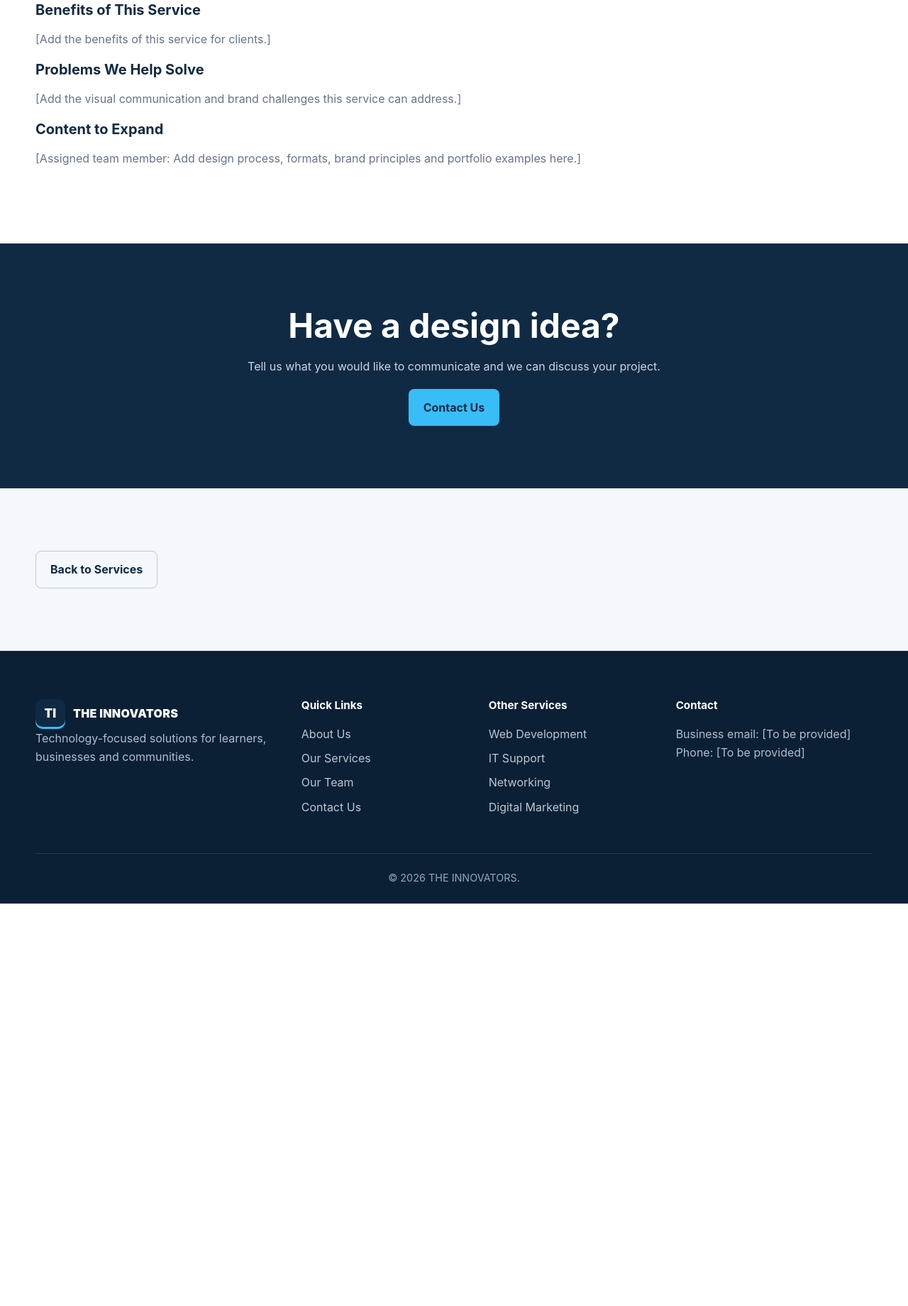
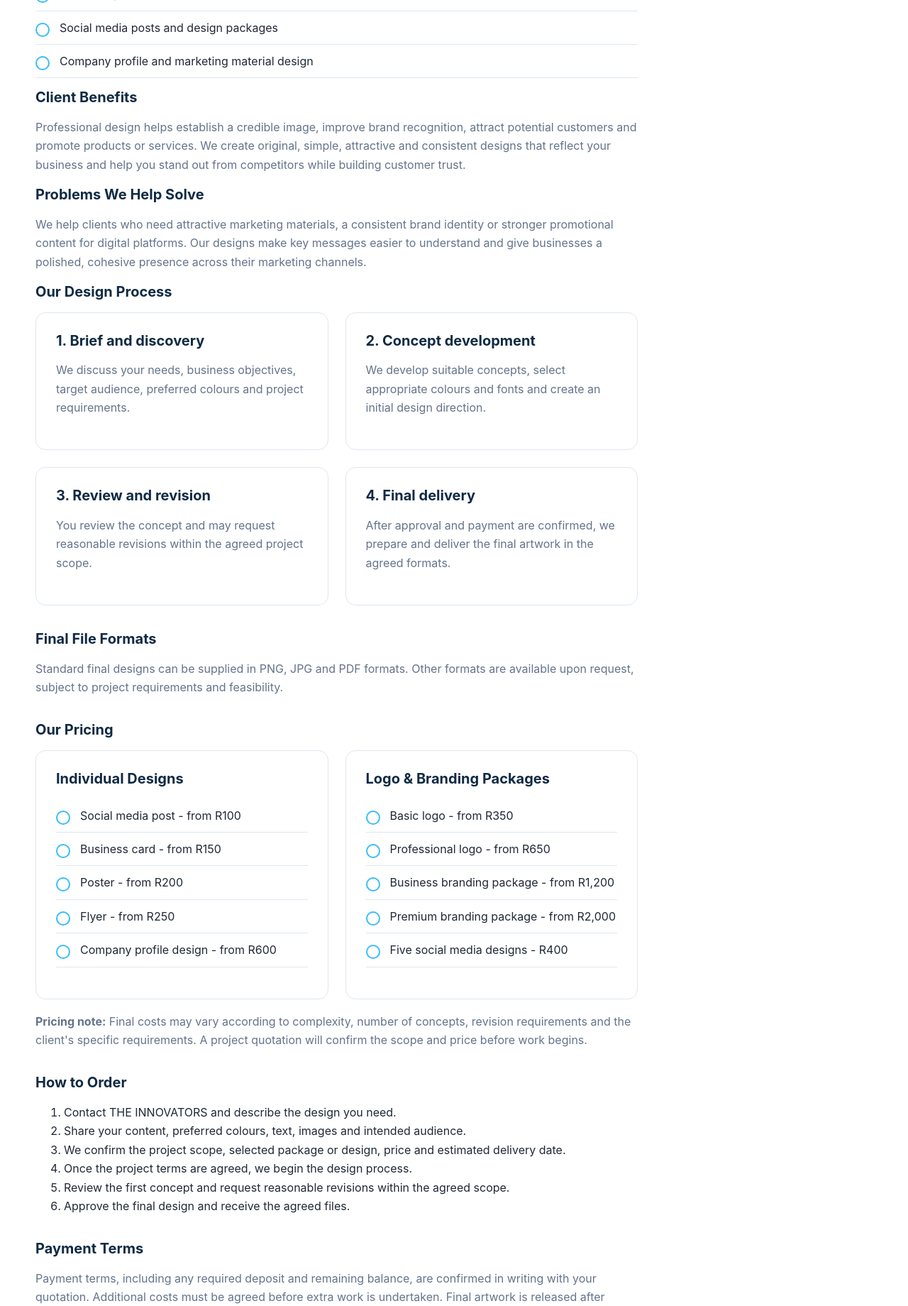
Before and after one commit to Nikholethu/innovators, a plain HTML site: page services/design.html in a window 1280 px wide. Shown: the part 960-2800 px from the top of the page at 71% size. Before the commit the page ends 2233 px from the top, so only its background shows below. Drawn offline with Linux system fonts and the light colour scheme.

Commit message:
Add files via upload

```diff
--- a/services/design.html
+++ b/services/design.html
@@ -1,5 +1,124 @@
 <!doctype html><html lang="en-ZA"><head><meta charset="utf-8"><meta name="viewport" content="width=device-width,initial-scale=1"><meta name="description" content="Graphic design services from THE INNOVATORS."><title>Graphic Design | THE INNOVATORS</title><link rel="stylesheet" href="../assets/css/style.css"></head><body>
 <header class="site-header"><div class="container navbar"><a class="brand" href="../index.html"><span class="brand-mark">TI</span><span class="brand-text">THE INNOVATORS</span></a><button class="nav-toggle" type="button" aria-label="Open navigation" aria-expanded="false"><span></span><span></span><span></span></button><nav class="nav-links"><a href="../index.html">Home</a><a href="../about.html">About Us</a><a class="active" href="../services.html">Services</a><a href="../team.html">Our Team</a><a href="../contact.html">Contact Us</a><a class="btn" href="../contact.html">Get in Touch</a></nav></div></header>
-<main><section class="page-banner"><div class="container"><div class="breadcrumb"><a href="../index.html">Home</a> / <a href="../services.html">Services</a> / Graphic Design</div><span class="eyebrow">Our Service</span><h1>Graphic Design</h1></div></section>
-<section class="section"><div class="container detail-layout"><article class="detail-main"><span class="eyebrow">Service Overview</span><h2>Visual communication with purpose</h2><h3>About This Service</h3><p>Creating visually appealing digital designs that help individuals and businesses communicate their brands effectively.</p><h3>What We Offer</h3><ul class="check-list"><li>Business branding</li><li>Logo design</li><li>Posters and flyers</li><li>Social media graphics</li><li>Marketing materials</li></ul><h3>Benefits of This Service</h3><p>[Add the benefits of this service for clients.]</p><h3>Problems We Help Solve</h3><p>[Add the visual communication and brand challenges this service can address.]</p><h3>Content to Expand</h3><p>[Assigned team member: Add design process, formats, brand principles and portfolio examples here.]</p></article><aside class="card detail-aside"><h3>Have a design project?</h3><p>Contact THE INNOVATORS to discuss your visual communication requirements.</p><a class="btn" href="../contact.html">Contact Us</a></aside></div></section><section class="section cta"><div class="container"><h2>Have a design idea?</h2><p>Tell us what you would like to communicate and we can discuss your project.</p><a class="btn" href="../contact.html">Contact Us</a></div></section><section class="section section-light"><div class="container"><a class="btn btn-outline" href="../services.html">Back to Services</a></div></section></main>
+<main>
+  <section class="page-banner">
+    <div class="container">
+      <div class="breadcrumb"><a href="../index.html">Home</a> / <a href="../services.html">Services</a> / Graphic Design</div>
+      <span class="eyebrow">Our Service</span>
+      <h1>Graphic Design</h1>
+    </div>
+  </section>
+
+  <section class="section">
+    <div class="container detail-layout">
+      <article class="detail-main">
+        <span class="eyebrow">Service Overview</span>
+        <h2>Visual communication with purpose</h2>
+
+        <h3>About This Service</h3>
+        <p>THE INNOVATORS provides creative and professional graphic design services that help individuals, entrepreneurs, small businesses and organisations communicate their brands effectively. We transform ideas into attractive, meaningful and professional designs that capture attention, communicate clearly and create a strong brand identity.</p>
+        <p>Our work includes business branding, logo creation, poster and flyer design, social media graphics, business cards, company profiles and other marketing materials.</p>
+
+        <h3>What We Offer</h3>
+        <ul class="check-list">
+          <li>Business branding and visual identity</li>
+          <li>Basic and professional logo design</li>
+          <li>Posters, flyers and business cards</li>
+          <li>Social media posts and design packages</li>
+          <li>Company profile and marketing material design</li>
+        </ul>
+
+        <h3>Client Benefits</h3>
+        <p>Professional design helps establish a credible image, improve brand recognition, attract potential customers and promote products or services. We create original, simple, attractive and consistent designs that reflect your business and help you stand out from competitors while building customer trust.</p>
+
+        <h3>Problems We Help Solve</h3>
+        <p>We help clients who need attractive marketing materials, a consistent brand identity or stronger promotional content for digital platforms. Our designs make key messages easier to understand and give businesses a polished, cohesive presence across their marketing channels.</p>
+
+        <h3>Our Design Process</h3>
+        <div class="grid-2">
+          <div class="card">
+            <h3>1. Brief and discovery</h3>
+            <p>We discuss your needs, business objectives, target audience, preferred colours and project requirements.</p>
+          </div>
+          <div class="card">
+            <h3>2. Concept development</h3>
+            <p>We develop suitable concepts, select appropriate colours and fonts and create an initial design direction.</p>
+          </div>
+          <div class="card">
+            <h3>3. Review and revision</h3>
+            <p>You review the concept and may request reasonable revisions within the agreed project scope.</p>
+          </div>
+          <div class="card">
+            <h3>4. Final delivery</h3>
+            <p>After approval and payment are confirmed, we prepare and deliver the final artwork in the agreed formats.</p>
+          </div>
+        </div>
+
+        <h3 style="margin-top:36px">Final File Formats</h3>
+        <p>Standard final designs can be supplied in PNG, JPG and PDF formats. Other formats are available upon request, subject to project requirements and feasibility.</p>
+
+        <h3 style="margin-top:36px">Our Pricing</h3>
+        <div class="grid-2">
+          <div class="card">
+            <h3>Individual Designs</h3>
+            <ul class="check-list">
+              <li>Social media post - from R100</li>
+              <li>Business card - from R150</li>
+              <li>Poster - from R200</li>
+              <li>Flyer - from R250</li>
+              <li>Company profile design - from R600</li>
+            </ul>
+          </div>
+          <div class="card">
+            <h3>Logo &amp; Branding Packages</h3>
+            <ul class="check-list">
+              <li>Basic logo - from R350</li>
+              <li>Professional logo - from R650</li>
+              <li>Business branding package - from R1,200</li>
+              <li>Premium branding package - from R2,000</li>
+              <li>Five social media designs - R400</li>
+            </ul>
+          </div>
+        </div>
+        <p style="margin-top:18px"><strong>Pricing note:</strong> Final costs may vary according to complexity, number of concepts, revision requirements and the client's specific requirements. A project quotation will confirm the scope and price before work begins.</p>
+
+        <h3 style="margin-top:36px">How to Order</h3>
+        <ol>
+          <li>Contact THE INNOVATORS and describe the design you need.</li>
+          <li>Share your content, preferred colours, text, images and intended audience.</li>
+          <li>We confirm the project scope, selected package or design, price and estimated delivery date.</li>
+          <li>Once the project terms are agreed, we begin the design process.</li>
+          <li>Review the first concept and request reasonable revisions within the agreed scope.</li>
+          <li>Approve the final design and receive the agreed files.</li>
+        </ol>
+
+        <h3 style="margin-top:36px">Payment Terms</h3>
+        <p>Payment terms, including any required deposit and remaining balance, are confirmed in writing with your quotation. Additional costs must be agreed before extra work is undertaken. Final artwork is released after payment and approval have been completed.</p>
+
+        <h3 style="margin-top:36px">Delivery Process</h3>
+        <p>The delivery date depends on the project's complexity and timely receipt of approved content and feedback. We provide progress or preview files for review, keep the agreed revisions within project scope and send the final high-quality files through the approved delivery method after the design is approved and payment is confirmed.</p>
+      </article>
+
+      <aside class="card detail-aside">
+        <h3>Have a Design Project?</h3>
+        <p>Contact THE INNOVATORS today to discuss your visual communication and branding requirements. Let us turn your ideas into creative designs that make your business stand out, attract customers and communicate with purpose.</p>
+        <a class="btn" href="../contact.html">Contact Us</a>
+      </aside>
+    </div>
+  </section>
+
+  <section class="section cta">
+    <div class="container">
+      <h2>Ready to communicate with purpose?</h2>
+      <p>Share your idea, business goals and requirements. The team will help you choose a suitable design package.</p>
+      <a class="btn" href="../contact.html">Request a Design Quote</a>
+    </div>
+  </section>
+
+  <section class="section section-light">
+    <div class="container">
+      <a class="btn btn-outline" href="../services.html">Back to Services</a>
+    </div>
+  </section>
+</main>
 <footer class="site-footer"><div class="container"><div class="footer-grid"><div><a class="brand" href="../index.html"><span class="brand-mark">TI</span><span>THE INNOVATORS</span></a><p>Technology-focused solutions for learners, businesses and communities.</p></div><div><h3 class="footer-title">Quick Links</h3><ul class="footer-links"><li><a href="../about.html">About Us</a></li><li><a href="../services.html">Our Services</a></li><li><a href="../team.html">Our Team</a></li><li><a href="../contact.html">Contact Us</a></li></ul></div><div><h3 class="footer-title">Other Services</h3><ul class="footer-links"><li><a href="web-development.html">Web Development</a></li><li><a href="it-support.html">IT Support</a></li><li><a href="networking.html">Networking</a></li><li><a href="marketing.html">Digital Marketing</a></li></ul></div><div><h3 class="footer-title">Contact</h3><p>Business email: [To be provided]<br>Phone: [To be provided]</p></div></div><div class="footer-bottom">&copy; <span data-current-year></span> THE INNOVATORS.</div></div></footer><script src="../assets/js/script.js"></script></body></html>
```
